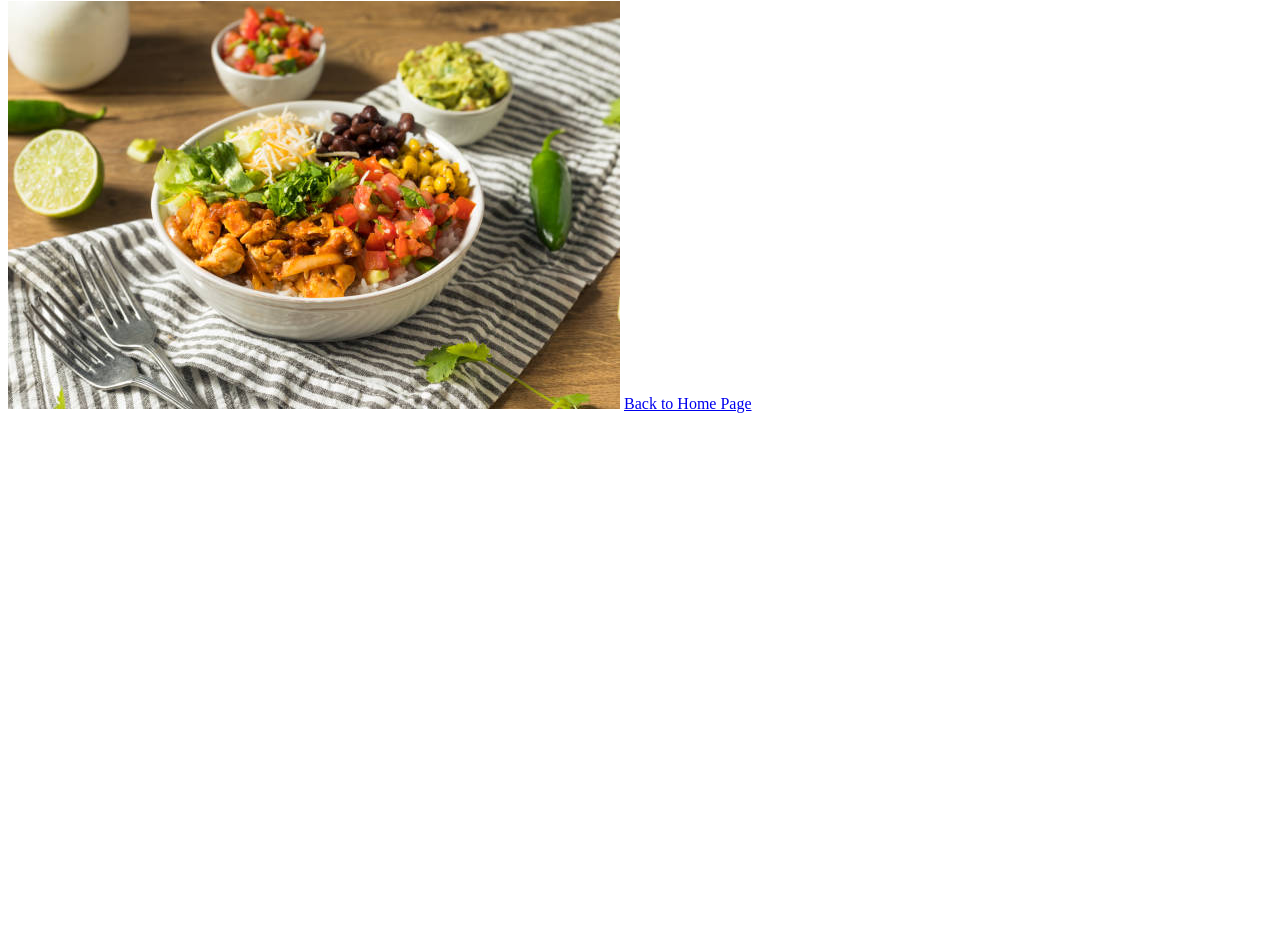
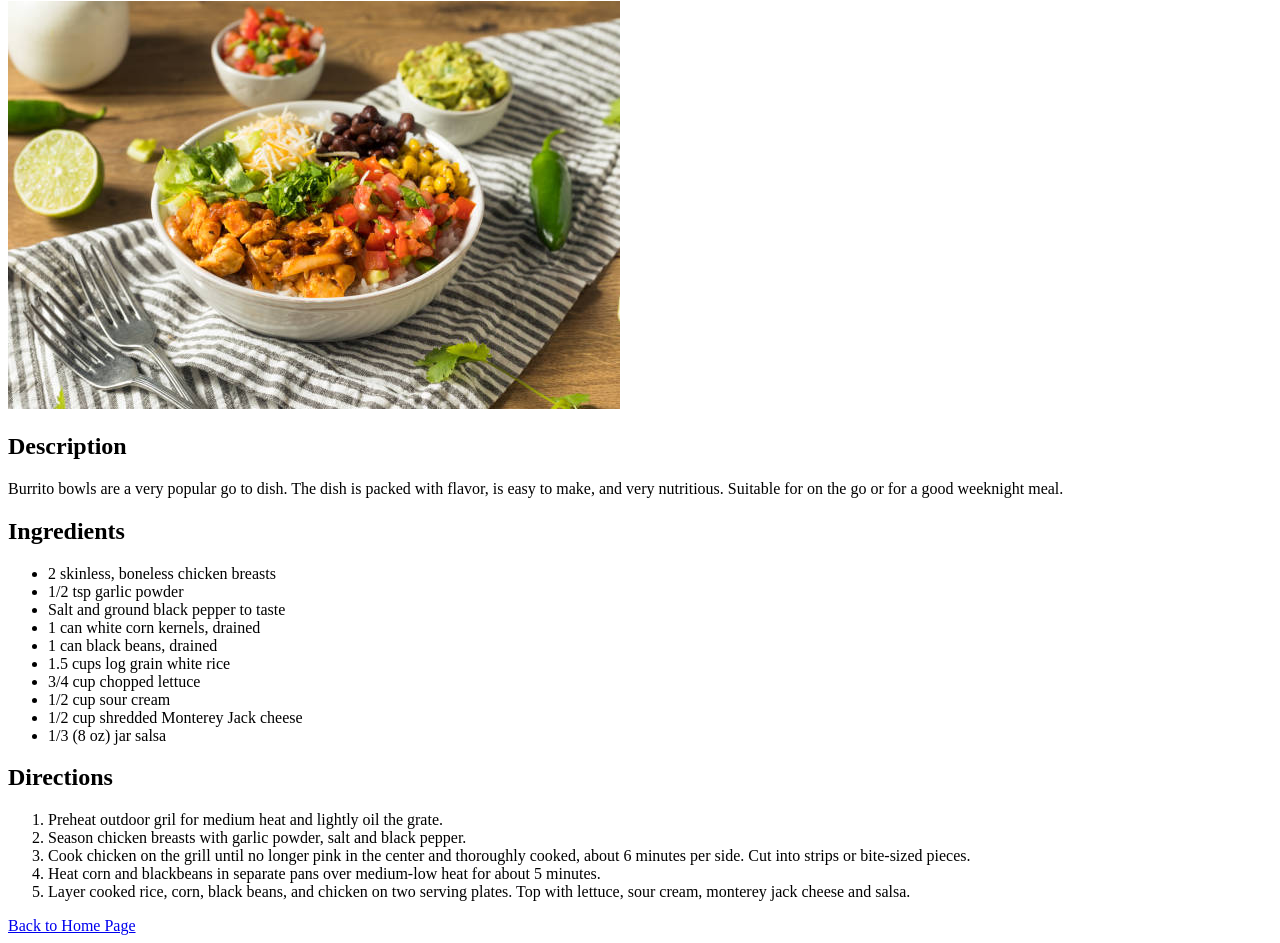
Before and after one commit to hanistheman/odin-recipes, a plain HTML site: page recipes/burrito-bowl.html in a window 1280 px wide. Shown: the part 79-1022 px from the top of the page. Before the commit the page ends 800 px from the top, so only its background shows below. Drawn offline with Linux system fonts and the light colour scheme.

Commit message:
Added description, ingredients and instructions for burrito bowl recipe page

```diff
--- a/recipes/burrito-bowl.html
+++ b/recipes/burrito-bowl.html
@@ -8,6 +8,35 @@
 <body>
     <h1>Burrito Bowl</h1>
     <img src="../images/chicken_burrito_bowl.jpg" alt="Photo of Burrito Bowl">
-    <a href="./index.html">Back to Home Page</a>
+    <h2>Description</h2>
+    <p>Burrito bowls are a very popular go to dish. The dish is packed with flavor, is easy to make,
+        and very nutritious. Suitable for on the go or for a good weeknight meal.
+    </p>
+    <h2>Ingredients</h2>
+    <ul>
+        <li>2 skinless, boneless chicken breasts</li>
+        <li>1/2 tsp garlic powder</li>
+        <li>Salt and ground black pepper to taste</li>
+        <li>1 can white corn kernels, drained</li>
+        <li>1 can black beans, drained</li>
+        <li>1.5 cups log grain white rice</li>
+        <li>3/4 cup chopped lettuce</li>
+        <li>1/2 cup sour cream</li>
+        <li>1/2 cup shredded Monterey Jack cheese</li>
+        <li>1/3 (8 oz) jar salsa</li>
+    </ul>
+    <h2>Directions</h2>
+    <ol>
+        <li>Preheat outdoor gril for medium heat and lightly oil the grate.</li>
+        <li>Season chicken breasts with garlic powder, salt and black pepper.</li>
+        <li>Cook chicken on the grill until no longer pink in the center and thoroughly cooked, about 6 minutes per side.
+            Cut into strips or bite-sized pieces.
+        </li>
+        <li>Heat corn and blackbeans in separate pans over medium-low heat for about 5 minutes.</li>
+        <li>Layer cooked rice, corn, black beans, and chicken on two serving plates.
+            Top with lettuce, sour cream, monterey jack cheese and salsa.
+        </li>
+    </ol>
+    <a href="../index.html">Back to Home Page</a>
 </body>
 </html>
```
